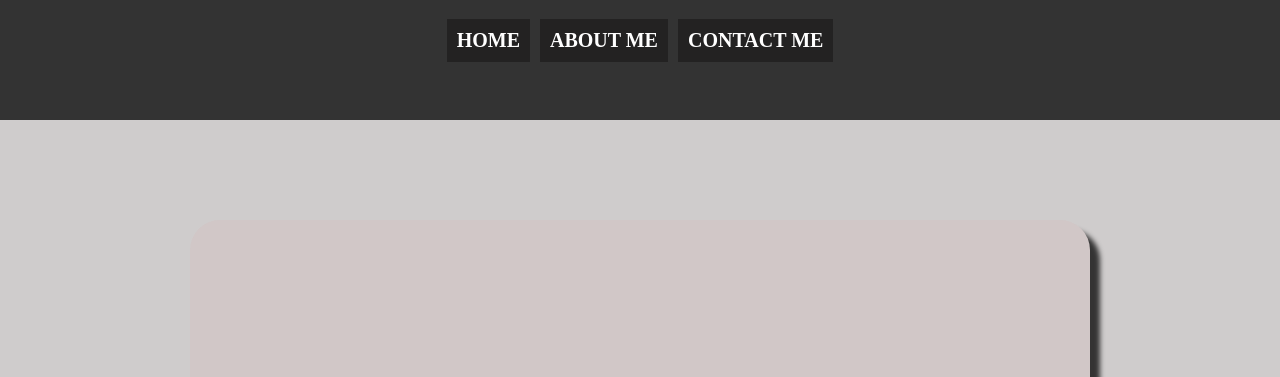
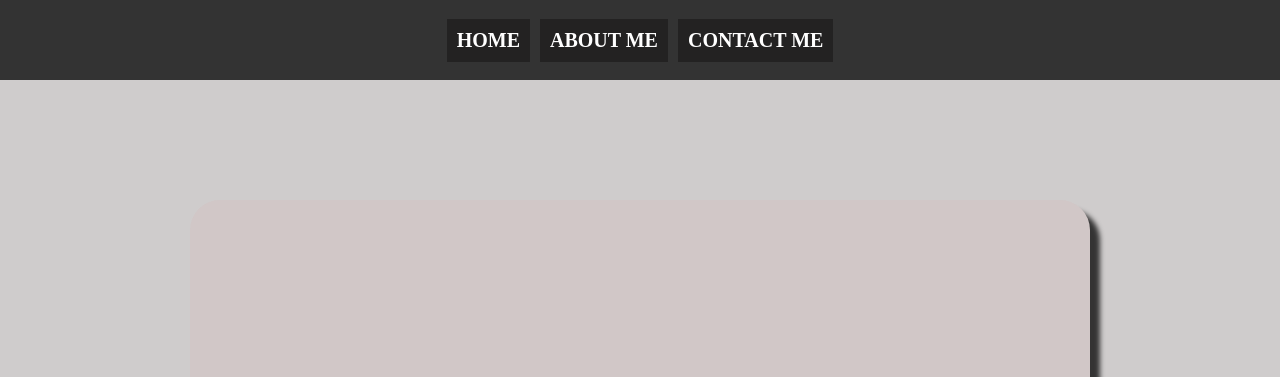
Before and after one commit to KemarinXD/Kemarinxd.github.io, a plain HTML site: page contact.html in a window 1280 px wide. Shown: the top 377 px of the page. Drawn offline with Linux system fonts and the light colour scheme.

Commit message:
Update stylecontact.css

```diff
--- a/stylecontact.css
+++ b/stylecontact.css
@@ -11,7 +11,7 @@ body {
 .container-navbar {
     background-color: #333;
     width: 100%;
-    height: 15vh;
+    height: 10vh;
 }
 
 .ul-navbar {
@@ -47,7 +47,7 @@ body {
     display: flex;
     justify-content: center;
     align-items: center;
-    height: 75vh;
+    height: 80vh;
 }
 
 .img-content {
```
